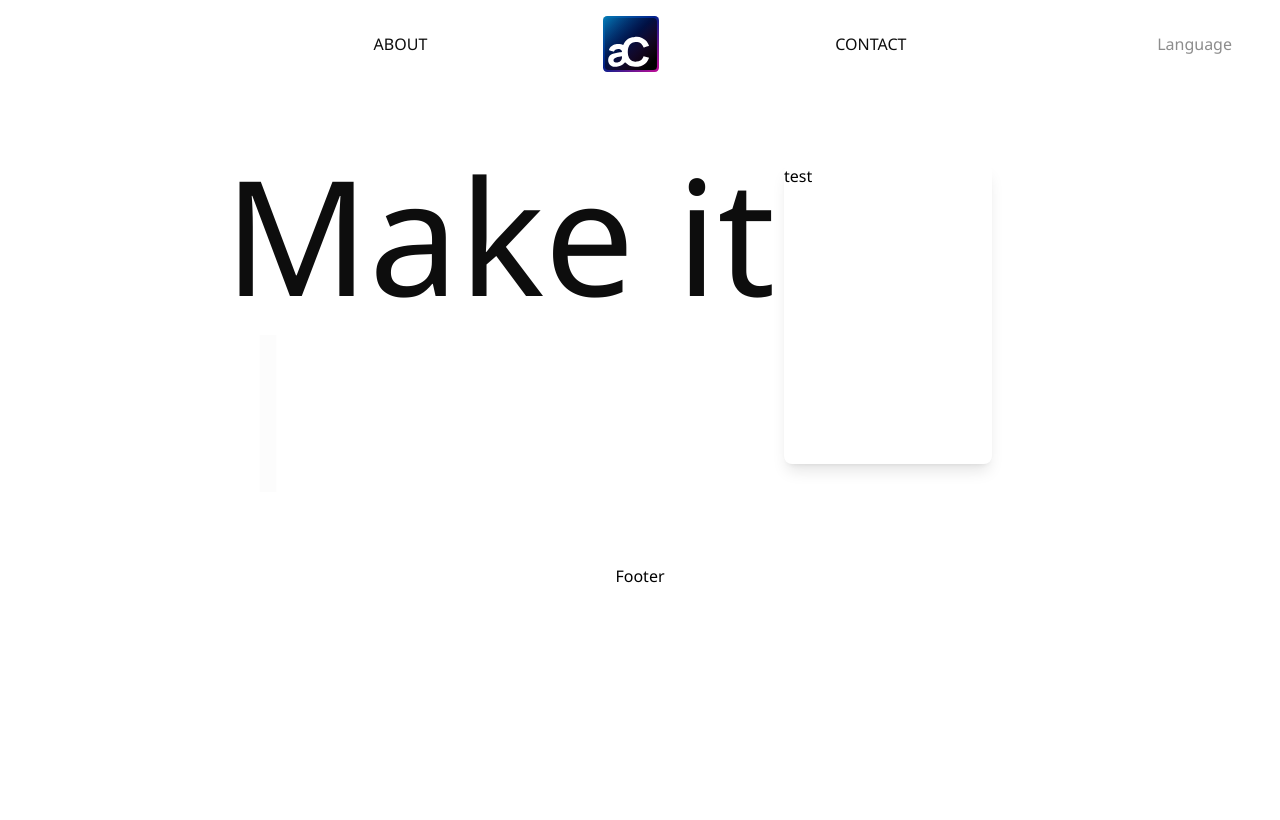
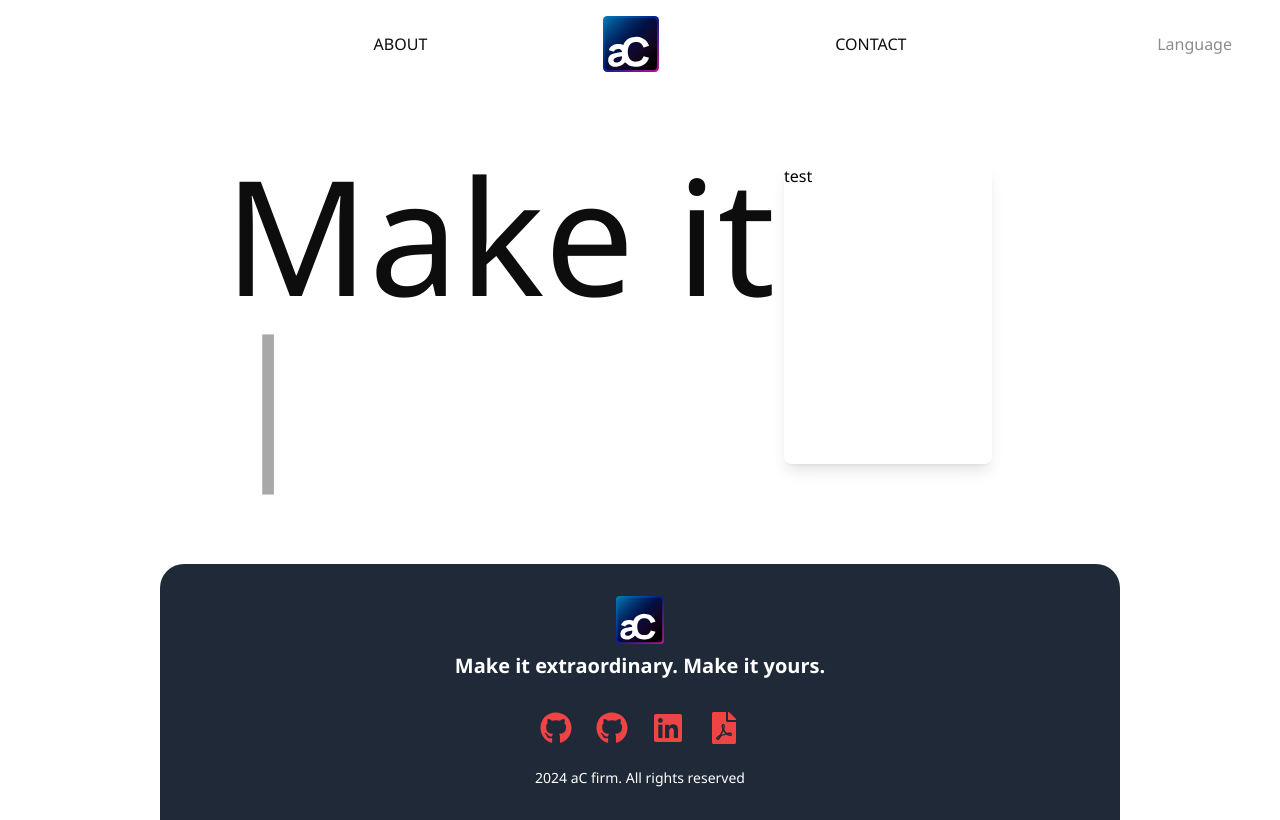
Before and after one commit to andrescorderor/ac-website, a React (Vite) app: page / in a window 1280 px wide. Built offline with nearby package versions, Linux system fonts and the light colour scheme; a web font is replaced by a local one.

Commit message:
draft: footer and fixes

```diff
--- a/package.json
+++ b/package.json
@@ -21,6 +21,7 @@
     "heroicons-react": "^1.4.1",
     "react": "^18.3.1",
     "react-dom": "^18.3.1",
+    "react-icons": "^5.3.0",
     "react-router-dom": "^6.26.1",
     "react-use-measure": "^2.1.1",
     "tailwind-merge": "^2.5.2"
--- a/src/components/Hero.tsx
+++ b/src/components/Hero.tsx
@@ -1,5 +1,4 @@
 import { useEffect, useState } from 'react';
-
 import { motion } from 'framer-motion';
 
 export default function Hero() {
@@ -22,12 +21,14 @@ export default function Hero() {
   const [displayText, setDisplayText] = useState('');
   const [isDeleting, setIsDeleting] = useState(false);
   const [charIndex, setCharIndex] = useState(0);
+  const [gradientStart, setGradientStart] = useState(Math.random() * 100);
 
   useEffect(() => {
     const handleTyping = () => {
       const currentPhrase = phrases[currentPhraseIndex];
 
       if (!isDeleting && charIndex < currentPhrase.length) {
+        // Escribiendo
         setDisplayText((prev) => prev + currentPhrase[charIndex]);
         setCharIndex((prev) => prev + 1);
       } else if (isDeleting && charIndex > 0) {
@@ -38,6 +39,7 @@ export default function Hero() {
       } else if (isDeleting && charIndex === 0) {
         setIsDeleting(false);
         setCurrentPhraseIndex((prevIndex) => (prevIndex + 1) % phrases.length);
+        setGradientStart(Math.random() * 100);
       }
     };
 
@@ -54,22 +56,23 @@ export default function Hero() {
         <div className="flex">
           <motion.h1
             key={currentPhraseIndex}
-            className="animate-gradient-rotate bg-gradient-to-r from-[var(--deep-navy-blue)] via-[var(--vibrant-sky-blue)] to-[var(--magenta-pink)] bg-clip-text text-[10rem] font-bold leading-none text-transparent"
+            className="bg-gradient-to-r from-[var(--deep-navy-blue)] via-[var(--vibrant-sky-blue)] to-[var(--magenta-pink)] bg-clip-text text-[10rem] font-bold leading-none text-transparent animate-gradient-rotate"
+            style={{ backgroundPosition: `${gradientStart}% 50%` }}
           >
             {displayText}
           </motion.h1>
           <motion.div
-            className="text-[10rem] font-bold leading-none text-[var(--black)]"
+            className="text-[10rem] font-l leading-none text-[var(--black)]"
             animate={{
               opacity: [1, 0],
-              transition: { repeat: Infinity, duration: 0.5 },
+              transition: { repeat: Infinity, duration: 1 },
             }}
           >
             |
           </motion.div>
         </div>
       </div>
-      <div className="mr-16 h-[300px] w-1/4 justify-center rounded-lg bg-white shadow-lg backdrop-blur-lg">
+      <div className="mr-16 h-[300px] w-1/4 rounded-lg bg-white shadow-lg backdrop-blur-lg justify-center">
         test
       </div>
     </div>
--- a/src/components/common/Footer.tsx
+++ b/src/components/common/Footer.tsx
@@ -1,3 +1,60 @@
+import { motion } from 'framer-motion';
+import { FaGithub, FaLinkedin, FaFilePdf } from 'react-icons/fa';
+
 export default function Footer() {
-  return <div>Footer</div>;
+  return (
+    <motion.footer
+      initial={{ y: 100, opacity: 0 }}
+      animate={{ y: 0, opacity: 1 }}
+      transition={{ duration: 1, ease: 'easeInOut' }}
+      className="mx-auto w-3/4 bg-gray-800 text-white py-8 rounded-t-3xl flex flex-col items-center" // Añadido mx-auto para centrar y rounded-t-3xl para bordes redondeados
+    >
+      <div className="flex flex-col items-center gap-4">
+        <div className="flex flex-col items-center">
+          <img
+            src="/assets/ac-website-icon.svg"
+            alt="Logo"
+            className="h-12 w-12 mb-2"
+          />
+          <p className="text-xl font-semibold text-center">
+            Make it extraordinary. Make it yours.
+          </p>
+        </div>
+
+        <div className="flex gap-6 mt-4">
+          <a
+            href="https://github.com/yourprofile"
+            target="_blank"
+            rel="noopener noreferrer"
+            className="text-red-500"
+          >
+            <FaGithub className="h-8 w-8" />
+          </a>
+          <a
+            href="https://github.com/yoursecondprofile"
+            target="_blank"
+            rel="noopener noreferrer"
+            className="text-red-500"
+          >
+            <FaGithub className="h-8 w-8" />
+          </a>
+          <a
+            href="https://linkedin.com/in/yourprofile"
+            target="_blank"
+            rel="noopener noreferrer"
+            className="text-red-500"
+          >
+            <FaLinkedin className="h-8 w-8" />
+          </a>
+          <a href="/assets/your-cv.pdf" download className="text-red-500">
+            <FaFilePdf className="h-8 w-8" />
+          </a>
+        </div>
+      </div>
+
+      <div className="mt-6 text-center text-sm">
+        <p>2024 aC firm. All rights reserved</p>
+      </div>
+    </motion.footer>
+  );
 }
--- a/src/index.css
+++ b/src/index.css
@@ -35,5 +35,5 @@ body {
 
 .animate-gradient-rotate {
   background-size: 200% 200%;
-  animation: gradient-rotate 5s ease infinite;
+  animation: gradient-rotate 2s both infinite;
 }
```
Also changed, not shown: 1 other file (tests, documents, lock files or other folders).
